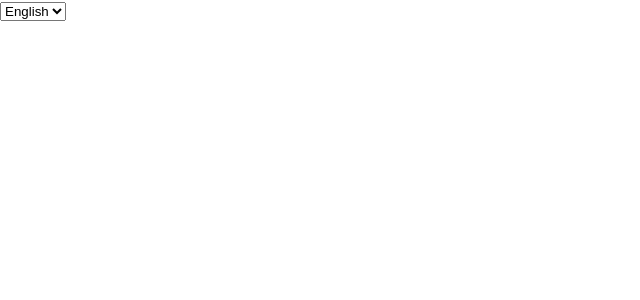
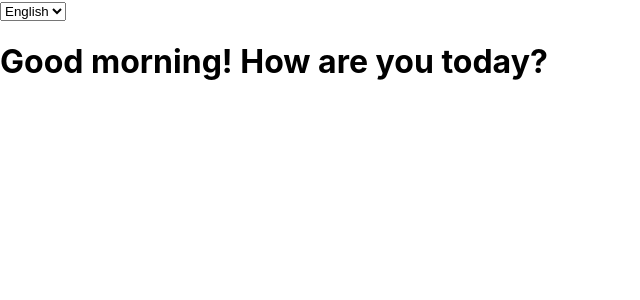
Before and after one commit to AlexMalla/react--exercises, a React (Create React App) app: page / in a window 1280 px wide. Shown: the top 300 px of the page, without its empty margins (0-640 px from the left). Built offline with nearby package versions, Linux system fonts and the light colour scheme.

Commit message:
Ex Context 02

```diff
--- a/src/App.js
+++ b/src/App.js
@@ -2,6 +2,7 @@ import "./App.css";
 import DisplayLanguage from "./DisplayLanguage";
 import { LanguageContext } from "./LanguageContext"
 import React from "react";
+import Body from "./Body";
 
 class App extends React.Component {
   state = {
@@ -22,8 +23,8 @@ class App extends React.Component {
           <option value='it'>Italiano</option>
         </select>
         <LanguageContext.Provider value={this.state.language}>
-          <DisplayLanguage>
-          </DisplayLanguage>
+          <DisplayLanguage />
+          <Body />
         </LanguageContext.Provider>
       </div >
     );
--- /dev/null
+++ b/src/Body.js
@@ -0,0 +1,36 @@
+import React from "react";
+import { LanguageContext } from "./LanguageContext"
+
+const strings = {
+    it: {
+        HELLO: "Buongiorno! Come stai oggi?"
+    },
+
+    en: {
+        HELLO: "Good morning! How are you today?"
+    }
+}
+
+
+class Body extends React.Component {
+
+    render() {
+
+        return (
+            <LanguageContext.Consumer>
+
+                {((language) => {
+
+                    return (
+                        <h1>{strings[language].HELLO}</h1>
+                    )
+
+                })}
+
+            </LanguageContext.Consumer>
+        )
+    }
+}
+
+
+export default Body
```
